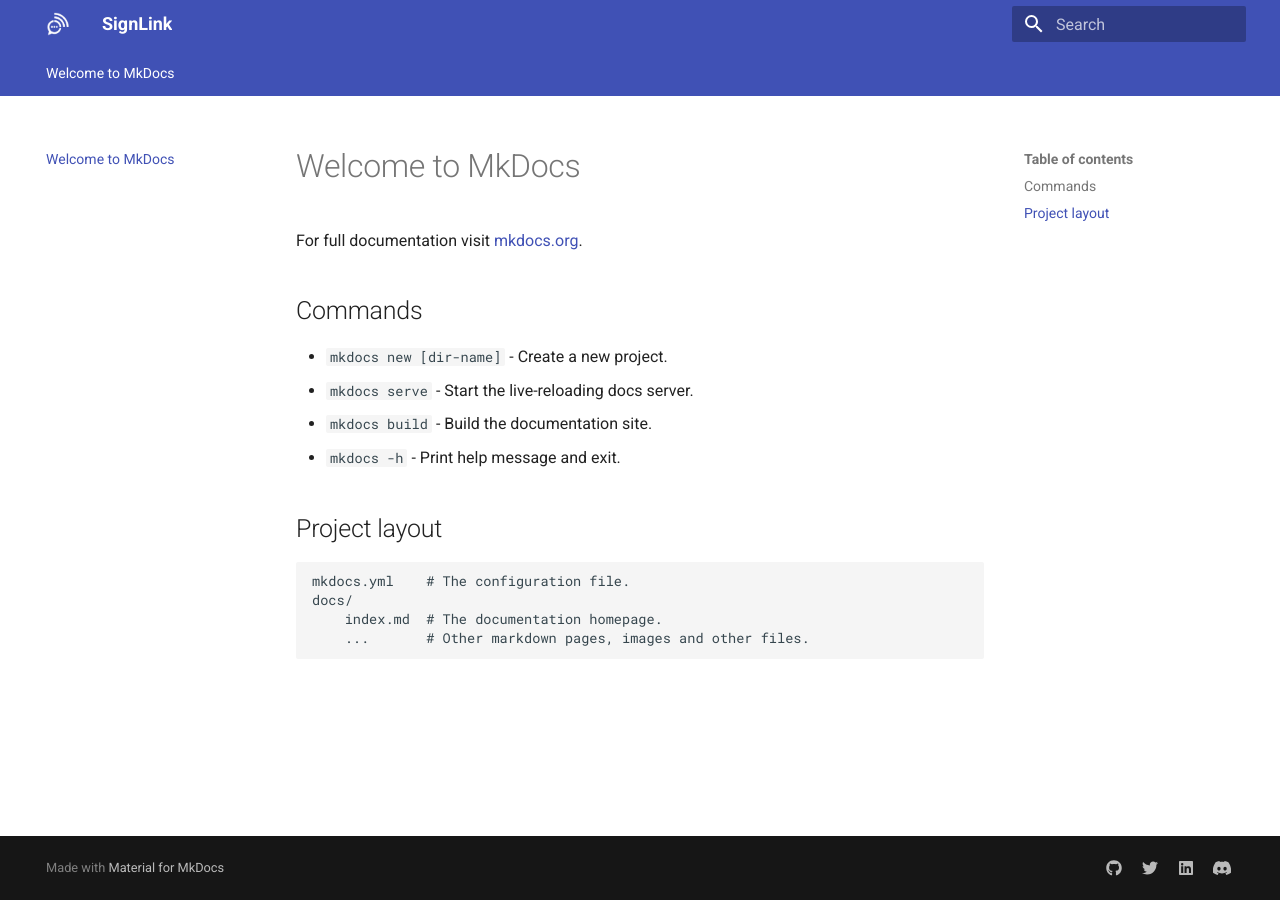
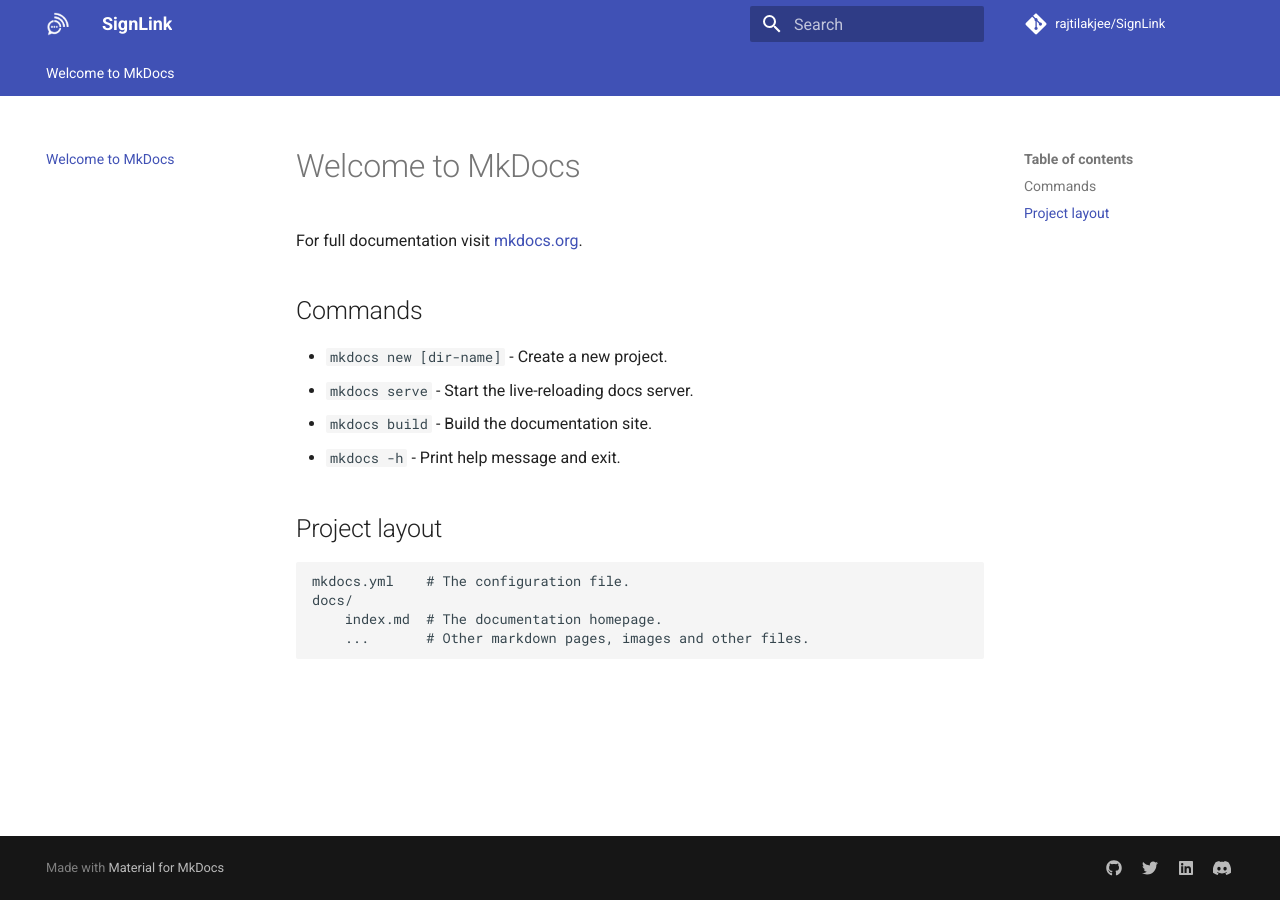
Before and after one commit to rajtilakjee/SignLink, an MkDocs documentation site: the page built from docs/index.md, in a window 1280 px wide. Built offline with MkDocs 1.6.1 and Material for MkDocs 9.7.7, drawn with Linux system fonts in a browser that asks for light colours; comment, search, counter and statistics services are not loaded.

Commit message:
Add repo_url

```diff
--- a/mkdocs.yml
+++ b/mkdocs.yml
@@ -2,6 +2,9 @@ site_name: SignLink
 site_description: Breaking Barriers with Fingerspelling Technology
 site_author: Rajtilak Bhattacharjee
 site_url: https://rajtilakjee.github.io/SignLink/
+
+repo_url: https://github.com/rajtilakjee/SignLink
+repo_name: rajtilakjee/SignLink
 
 theme:
   name: material
```
